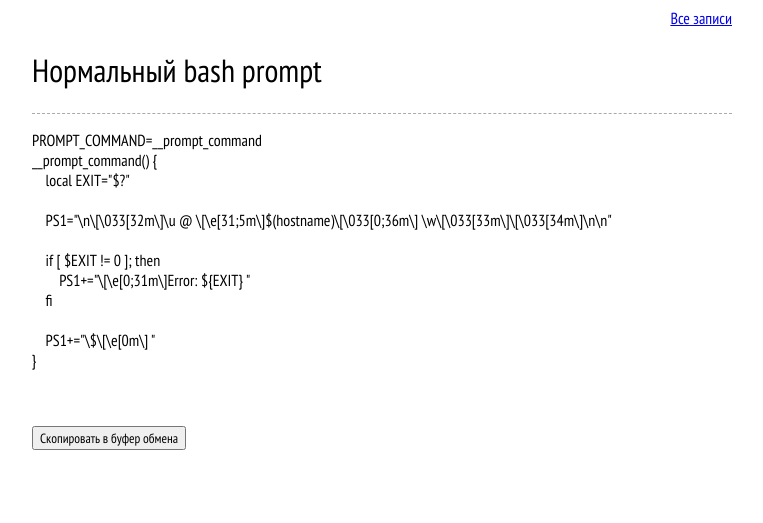
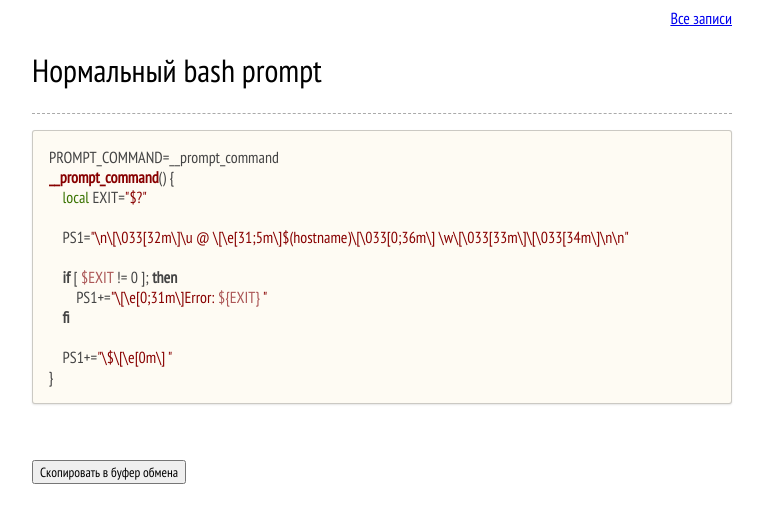
Before and after one commit to Bubujka/bubujka.org, a Jekyll site: the page built from _s/1.md, in a window 1280 px wide. Shown: the top 523 px of the page, without its empty margins (258-1021 px from the left). Built offline with Jekyll 4.4.1, drawn with Linux system fonts in a browser that asks for light colours; nearby versions of some CDN libraries.

Commit message:
Добавил подсветку синтаксиса к сниппетам

````diff
--- a/_layouts/snippet.html
+++ b/_layouts/snippet.html
@@ -1,8 +1,12 @@
 ---
 layout: default
 ---
+<link rel="stylesheet"
+      href="//cdnjs.cloudflare.com/ajax/libs/highlight.js/10.7.2/styles/default.min.css">
+<script src="//cdnjs.cloudflare.com/ajax/libs/highlight.js/10.7.2/highlight.min.js"></script>
+
 <style>
-pre.highlight{
+.hljs{
   padding: 10px 20px;
   background: #FEFBF3;
   border: 1px solid rgba(0,0,0,.2);
@@ -10,8 +14,6 @@
   -moz-box-shadow: 0 1px 2px rgba(0,0,0,.1);
   box-shadow: 0 1px 2px rgba(0,0,0,.1);
   border-radius: 3px;
-  overflow-x: scroll;
-
 }
 </style>
 <script>
--- a/_s/1.md
+++ b/_s/1.md
@@ -2,6 +2,7 @@
 layout: snippet
 title: Нормальный bash prompt
 ---
+{% raw %}
 ```sh
 PROMPT_COMMAND=__prompt_command
 __prompt_command() {
@@ -16,3 +17,4 @@
     PS1+="\$\[\e[0m\] "
 }
 ```
+{% endraw %}
````
Also changed, not shown: other parts of _layouts/snippet.html (+1 -0 lines).
